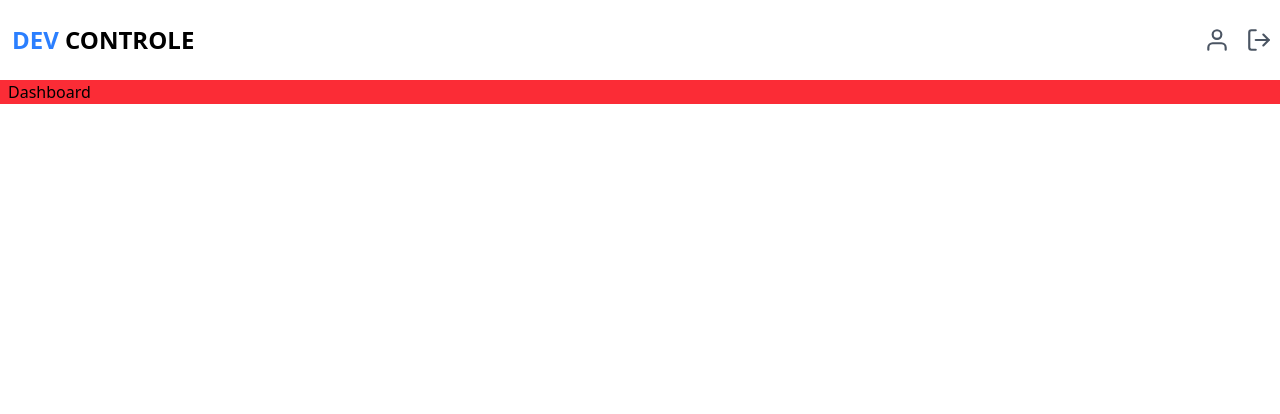
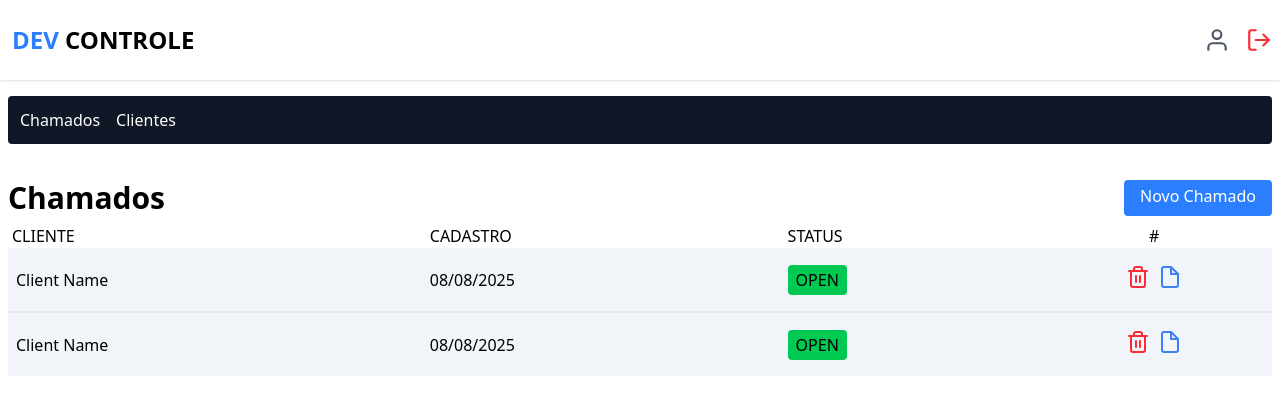
Before and after one commit to joaomouratocn/dev-controle, a Next.js app: page /dashboard in a window 1280 px wide. Shown: the top 414 px of the page. Built offline with nearby package versions, Linux system fonts and the light colour scheme; no server answers; sample sign-in values are in the browser's storage.

Commit message:
Iniciado pagina clientes

```diff
--- a/package.json
+++ b/package.json
@@ -10,12 +10,15 @@
   },
   "dependencies": {
     "@auth/prisma-adapter": "^2.10.0",
+    "@hookform/resolvers": "^5.2.1",
     "@prisma/client": "^6.13.0",
     "next": "15.4.5",
     "next-auth": "^4.24.11",
     "react": "19.1.0",
     "react-dom": "19.1.0",
-    "react-icons": "^5.5.0"
+    "react-hook-form": "^7.62.0",
+    "react-icons": "^5.5.0",
+    "zod": "^4.0.15"
   },
   "devDependencies": {
     "@tailwindcss/postcss": "^4",
--- /dev/null
+++ b/src/app/dashboard/components/header/index.tsx
@@ -0,0 +1,23 @@
+import { Container } from "@/components/container";
+import Link from "next/link";
+
+export default function DashboardHeader() {
+  return (
+    <Container>
+      <header className="w-full bg-gray-900 my-4 p-3 rounded flex gap-4">
+        <Link
+          href="/dashboard"
+          className="text-white hover:font-bold duration-300 items-center"
+        >
+          Chamados
+        </Link>
+        <Link
+          href="/dashboard/customer"
+          className="text-white hover:font-bold duration-300 items-center"
+        >
+          Clientes
+        </Link>
+      </header>
+    </Container>
+  );
+}
--- /dev/null
+++ b/src/app/dashboard/components/ticket/index.tsx
@@ -0,0 +1,24 @@
+import { FiFile, FiTrash2 } from "react-icons/fi";
+
+export function TicketItem() {
+  return (
+    <>
+      <tr className="border-b-2 border-b-slate-200 h-16 last:border-b-0 bg-slate-100 hover:bg-gray-200 duration-300">
+        <td className="text-left pl-2">Client Name</td>
+        <td className="text-left hidden sm:table-cell">08/08/2025</td>
+        <td className="text-left">
+          <span className="bg-green-500 px-2 py-1 rounded">OPEN</span>
+        </td>
+        <td className="text-center">
+          <button className="mr-2">
+            <FiTrash2 size={24} color="#fb2c36" />
+          </button>
+
+          <button>
+            <FiFile size={24} color="#3b82f6" />
+          </button>
+        </td>
+      </tr>
+    </>
+  );
+}
--- /dev/null
+++ b/src/app/dashboard/customer/components/card/index.tsx
@@ -0,0 +1,18 @@
+export function CardCustomer() {
+  return (
+    <article className="flex flex-col bg-gray-100 border-2 p-2 rounded-lg gap-2 hover:scale-105 duration-300">
+      <h2>
+        <a className="font-bold">Nome: </a> Arthur Henrique
+      </h2>
+      <p>
+        <a className="font-bold">Email:</a> teste@teste.com.br
+      </p>
+      <p>
+        <a className="font-bold">Telefone:</a> xx 99945982
+      </p>
+      <button className="bg-red-500 px-4 mt-2 rounded text-white self-start">
+        Deletar
+      </button>
+    </article>
+  );
+}
--- /dev/null
+++ b/src/app/dashboard/customer/components/from/index.tsx
@@ -0,0 +1,98 @@
+"use client";
+
+import { Input } from "@/components/input/input";
+import { zodResolver } from "@hookform/resolvers/zod";
+import { useForm } from "react-hook-form";
+import { z } from "zod";
+const schema = z.object({
+  name: z.string().min(1, "Campo nome é obrigatório"),
+  email: z
+    .string()
+    .email("Digite um email valído")
+    .min(1, "O email é obrigatório"),
+  phone: z.string().refine(
+    (value) => {
+      return (
+        /^(?:\(\d{2}\)\s?)?d{9}$/.test(value) ||
+        /^\d{2}\s\d{9}$/.test(value) ||
+        /^\d{11}$/.test(value)
+      );
+    },
+    {
+      message:
+        "O numero de telefone deve esta no seguinte formato: (DD) 999999999",
+    }
+  ),
+  address: z.string(),
+});
+
+type formData = z.infer<typeof schema>;
+
+function handlerRegisterCustomer(data: formData) {
+  console.log(data);
+}
+
+export function NewCustomerForm() {
+  const {
+    register,
+    handleSubmit,
+    formState: { errors },
+  } = useForm<formData>({
+    resolver: zodResolver(schema),
+  });
+  return (
+    <form
+      className="flex flex-col mt-6"
+      onSubmit={handleSubmit(handlerRegisterCustomer)}
+    >
+      <label className="mb-1 text-lg font-medium">Nome Completo:</label>
+      <Input
+        type="text"
+        name="name"
+        error={errors.name?.message}
+        register={register}
+        placeHolder="Digite o nome completo"
+      />
+
+      <section className="flex gap-2 flex-col sm:flex-row my-2">
+        <div className="flex flex-col flex-1">
+          <label className="mb-1 text-lg font-medium">Nome Completo:</label>
+          <Input
+            type="text"
+            name="phone"
+            error={errors.phone?.message}
+            register={register}
+            placeHolder="Tefefone EX. (11)987654321"
+          />
+        </div>
+
+        <div className="flex flex-col flex-1">
+          <label className="mb-1 text-lg font-medium">Nome Completo:</label>
+          <Input
+            type="email"
+            name="email"
+            error={errors.email?.message}
+            register={register}
+            placeHolder="Digite o email"
+          />
+        </div>
+      </section>
+
+      <label className="mb-1 text-lg font-medium">Nome Completo:</label>
+      <Input
+        type="text"
+        name="address"
+        error={errors.address?.message}
+        register={register}
+        placeHolder="Digite o endereço completo"
+      />
+
+      <button
+        type="submit"
+        className="bg-blue-500 my-4 px-2 h-11 rounded text-white font-bold cursor-pointer hover:bg-blue-700 duration-300"
+      >
+        Cadastrar
+      </button>
+    </form>
+  );
+}
--- /dev/null
+++ b/src/app/dashboard/customer/new/page.tsx
@@ -0,0 +1,31 @@
+import { Container } from "@/components/container";
+import { authOptions } from "@/lib/auth";
+import { getServerSession } from "next-auth";
+import Link from "next/link";
+import { redirect } from "next/navigation";
+import { NewCustomerForm } from "../components/from";
+
+export default async function NewCustomer() {
+  const session = await getServerSession(authOptions);
+
+  if (!session || !session.user) {
+    redirect("/");
+  }
+  return (
+    <Container>
+      <main className="flex flex-col mt-9 mb-2">
+        <div className="flex items-center gap-3">
+          <Link
+            href="dashborad/customer"
+            className="bg-gray-900 px-4 py-1 text-white rounded"
+          >
+            Voltar
+          </Link>
+          <h1 className="text-3xl font-bold">Novo Cliente</h1>
+        </div>
+
+        <NewCustomerForm />
+      </main>
+    </Container>
+  );
+}
--- /dev/null
+++ b/src/app/dashboard/customer/page.tsx
@@ -0,0 +1,36 @@
+import { Container } from "@/components/container";
+import { authOptions } from "@/lib/auth";
+import { getServerSession } from "next-auth";
+import Link from "next/link";
+import { redirect } from "next/navigation";
+import { CardCustomer } from "./components/card";
+
+export default async function Customer() {
+  const session = await getServerSession(authOptions);
+
+  if (!session || !session.user) {
+    redirect("/");
+  }
+
+  return (
+    <Container>
+      <main className="mt-9 mb-2">
+        <div className="w-full flex justify-between">
+          <h1 className="text-3xl font-bold">Meus Clientes</h1>
+          <Link
+            href="/dashboard/customer/new"
+            className="bg-blue-500 text-white px-4 py-1 rounded"
+          >
+            Novo Cliente
+          </Link>
+        </div>
+
+        <section className="grid grid-cols-1 sm:grid-cols-2 lg:grid-cols-3 gap-3 mt-2">
+          <CardCustomer />
+          <CardCustomer />
+          <CardCustomer />
+        </section>
+      </main>
+    </Container>
+  );
+}
--- /dev/null
+++ b/src/app/dashboard/layout.tsx
@@ -0,0 +1,14 @@
+import DashboardHeader from "./components/header";
+
+export default function DashboardLayout({
+  children,
+}: {
+  children: React.ReactNode;
+}) {
+  return (
+    <>
+      <DashboardHeader />
+      {children}
+    </>
+  );
+}
--- a/src/app/dashboard/page.tsx
+++ b/src/app/dashboard/page.tsx
@@ -1,10 +1,47 @@
 import { Container } from "@/components/container";
+import { authOptions } from "@/lib/auth";
+import { getServerSession } from "next-auth";
+import Link from "next/link";
+import { redirect } from "next/navigation";
+import { TicketItem } from "./components/ticket";
 
-export default function Dashboard() {
+export default async function Dashboard() {
+  const session = await getServerSession(authOptions);
+
+  if (!session || !session?.user) {
+    redirect("/");
+  }
+
   return (
     <main>
       <Container>
-        <h1>Dashboard</h1>
+        <main className="mt-9 mb-2">
+          <div className="flex itens justify-between">
+            <h1 className="text-3xl font-bold">Chamados</h1>
+            <Link
+              href="/dashboard/new"
+              className="bg-blue-500 px-4 py-1 rounded text-white"
+            >
+              Novo Chamado
+            </Link>
+          </div>
+          <table className="min-w-full my-2">
+            <thead>
+              <tr>
+                <th className="font-medium text-left pl-1">CLIENTE</th>
+                <th className="font-medium text-left hidden sm:block">
+                  CADASTRO
+                </th>
+                <th className="font-medium text-left">STATUS</th>
+                <th className="font-medium text-center">#</th>
+              </tr>
+            </thead>
+            <tbody>
+              <TicketItem />
+              <TicketItem />
+            </tbody>
+          </table>
+        </main>
       </Container>
     </main>
   );
--- a/src/components/container/index.tsx
+++ b/src/components/container/index.tsx
@@ -1,7 +1,5 @@
 import { ReactNode } from "react";
 
 export function Container({ children }: { children: ReactNode }) {
-  return (
-    <div className="bg-red-500 w-full max-w-7xl mx-auto px-2">{children}</div>
-  );
+  return <div className="w-full max-w-7xl mx-auto px-2">{children}</div>;
 }
--- a/src/components/header/index.tsx
+++ b/src/components/header/index.tsx
@@ -1,18 +1,17 @@
-'use client'
+"use client";
 
 import Link from "next/link";
 import { FiUser, FiLogOut, FiLoader, FiLock } from "react-icons/fi";
-import { signIn, signOut, useSession } from 'next-auth/react'
+import { signIn, signOut, useSession } from "next-auth/react";
 
 export function Header() {
+  const { status, data } = useSession();
 
-  const { status, data } = useSession()
-
-  async function handleLogin() {
+  async function handlerLogin() {
     await signIn();
   }
 
-  async function handlelogout() {
+  async function handlerLogout() {
     await signOut();
   }
 
@@ -26,25 +25,25 @@ export function Header() {
         </Link>
 
         {status === "loading" && (
-          <button>
+          <button className="animate-spin">
             <FiLoader size={26} color="#4b5563" />
           </button>
         )}
 
-        {status === 'unauthenticated' && (
-          <button onClick={handleLogin}>
+        {status === "unauthenticated" && (
+          <button onClick={handlerLogin}>
             <FiLock size={26} color="#4b5563" />
           </button>
         )}
 
-        {status === 'authenticated' && (
+        {status === "authenticated" && (
           <div className="flex items-baseline gap-4">
             <Link href="/dashboard">
               <FiUser size={26} color="#4b5563" />
             </Link>
 
-            <button>
-              <FiLogOut size={26} color="#4b5563" />
+            <button onClick={handlerLogout} className="cursor-pointer">
+              <FiLogOut size={26} color="#fb2c36" />
             </button>
           </div>
         )}
--- /dev/null
+++ b/src/components/input/input.tsx
@@ -0,0 +1,34 @@
+"use client";
+
+import { RegisterOptions, UseFormRegister } from "react-hook-form";
+
+interface ReceivedProps {
+  type: string;
+  placeHolder: string;
+  name: string;
+  register: UseFormRegister<any>;
+  error?: string;
+  rules?: RegisterOptions;
+}
+
+export function Input({
+  name,
+  placeHolder,
+  type,
+  register,
+  error,
+  rules,
+}: ReceivedProps) {
+  return (
+    <>
+      <input
+        id={name}
+        placeholder={placeHolder}
+        type={type}
+        className="w-full border-2 px-2 py-1 rounded-md h-11"
+        {...register(name, rules)}
+      />
+      {error && <p className="text-red-500">{error}</p>}
+    </>
+  );
+}
```
Also changed, not shown: 1 other file (tests, documents, lock files or other folders).
